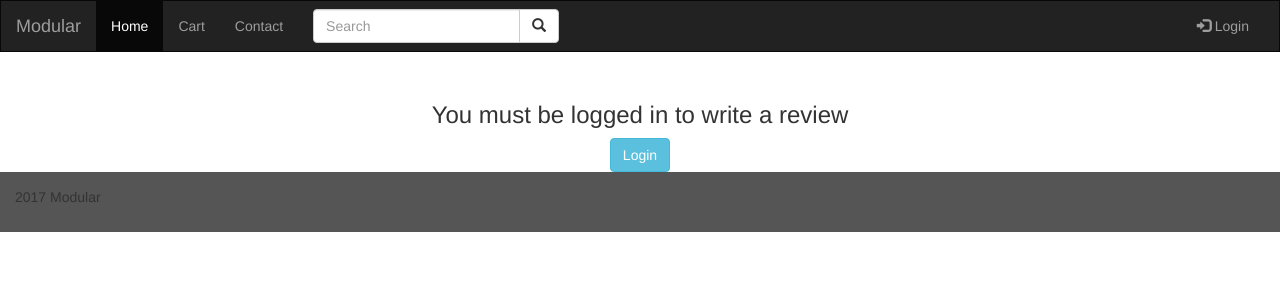
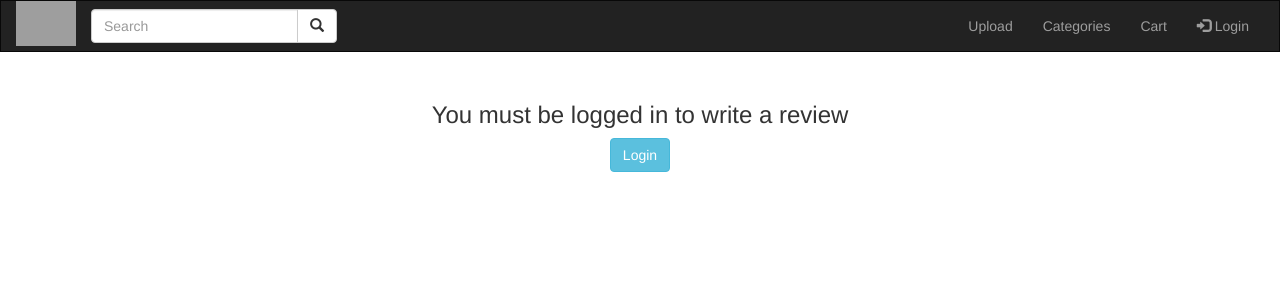
Before and after one commit to smburdick/modular, a PHP site: page /review_error.php in a window 1280 px wide. Shown: the top 300 px of the page. Run offline with PHP 8.4, Linux system fonts and the light colour scheme; some libraries are stand-ins or nearby versions; grey boxes are pictures that could not be loaded.

Commit message:
fixed routing and database issues on review page

```diff
--- a/pages/review/review.php
+++ b/pages/review/review.php
@@ -5,7 +5,7 @@
 include "../boilerplate.php";
 generate_head("Review", "search");
 $model_id = $_GET["id"];
-error_reporting(0);
+//error_reporting(0);
 ?>
 <script src="../css/stars/js/star-rating.js" type="text/javascript"></script>
 <link href="../css/stars/css/star-rating.css" media="all" rel="stylesheet" type="text/css" />
--- a/pages/review/review_error.php
+++ b/pages/review/review_error.php
@@ -1,53 +1,10 @@
 <!-- Source: https://www.w3schools.com/bootstrap/tryit.asp?filename=trybs_temp_webpage&stacked=h -->
 <!DOCTYPE html>
 <html lang="en">
-<head>
-  <title>Modular</title>
-  <meta charset="utf-8">
-  <meta name="viewport" content="width=device-width, initial-scale=1">
-  <link rel="stylesheet" href="https://maxcdn.bootstrapcdn.com/bootstrap/3.3.7/css/bootstrap.min.css">
-  <link href="../css/stars/css/star-rating.css" media="all" rel="stylesheet" type="text/css" />
-  <link rel="stylesheet" href="../css/style.css"/>
-  <script src="https://ajax.googleapis.com/ajax/libs/jquery/3.2.1/jquery.min.js"></script>
-  <script src="https://maxcdn.bootstrapcdn.com/bootstrap/3.3.7/js/bootstrap.min.js"></script>
-  <!-- important mandatory libraries -->
-  <script src="//ajax.googleapis.com/ajax/libs/jquery/2.1.0/jquery.js"></script>
-  <script src="../css/stars/js/star-rating.js" type="text/javascript"></script>
-</head>
-<body>
-
-<nav class="navbar navbar-inverse">
-  <div class="container-fluid">
-    <div class="navbar-header">
-      <button type="button" class="navbar-toggle" data-toggle="collapse" data-target="#myNavbar">
-        <span class="icon-bar"></span>
-        <span class="icon-bar"></span>
-        <span class="icon-bar"></span>
-      </button>
-      <a class="navbar-brand" href="../">Modular</a> <!-- TODO logo -->
-    </div>
-    <div class="collapse navbar-collapse" id="myNavbar">
-      <ul class="nav navbar-nav">
-        <li class="active"><a href="../">Home</a></li>
-        <li><a href="../cart">Cart</a></li>
-        <li><a href="#">Contact</a></li>
-        <li>
-          <form class="navbar-form" role="search" method="get" action="search/search_results.php">
-            <div class="input-group">
-              <input type="text" class="form-control" placeholder="Search" name="srch-term" id="srch-term">
-              <div class="input-group-btn">
-                <button class="btn btn-default" type="submit"><i class="glyphicon glyphicon-search"></i></button>
-              </div>
-            </div>
-          </form>
-        </li>
-      </ul>
-      <ul class="nav navbar-nav navbar-right">
-        <li><a href="#"><span class="glyphicon glyphicon-log-in"></span> Login</a></li>
-      </ul>
-    </div>
-  </div>
-</nav>
+<?php
+  include "../boilerplate.php";
+  generate_head("Search Results", "search");
+?>
 
 <div class="container-fluid text-center">
   <div class="row content">
@@ -60,9 +17,6 @@
   </div>
 </div>
 
-<footer class="container-fluid text-center">
-<p align="left">2017 Modular</p>
-</footer>
 
 </body>
 </html>
--- a/pages/review/review_help.php
+++ b/pages/review/review_help.php
@@ -3,9 +3,9 @@
 	<?php
     $db_file = '../../db/modular.db';
     ////testing only/////
-    $username = $_COOKIE["username"];
+    $user_id = $_COOKIE["user_id"];
     //$_GET["model_ID"] = mt_rand();
-    if(isset($username)){
+    if(isset($user_id)){
       $review = $_POST["review"];
       $rating = $_POST["rating"];
       $review_title = $_POST["review_title"];
@@ -37,7 +37,7 @@
       catch(PDOException $e) {
           die('Exception : '.$e->getMessage());
       }
-      header("Location: ../");
+      header("Location: ../product/product.php?id=".$model_id);
       exit();
     }
     else{
```
